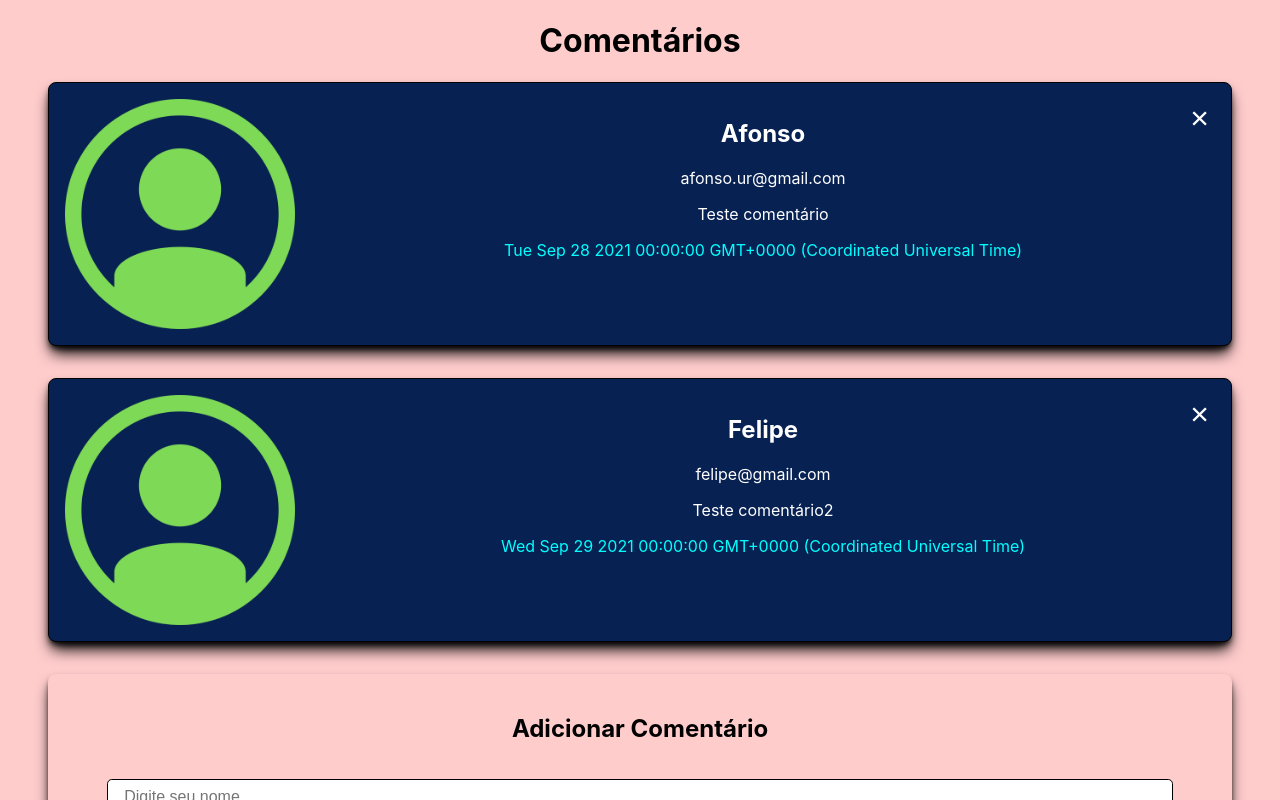
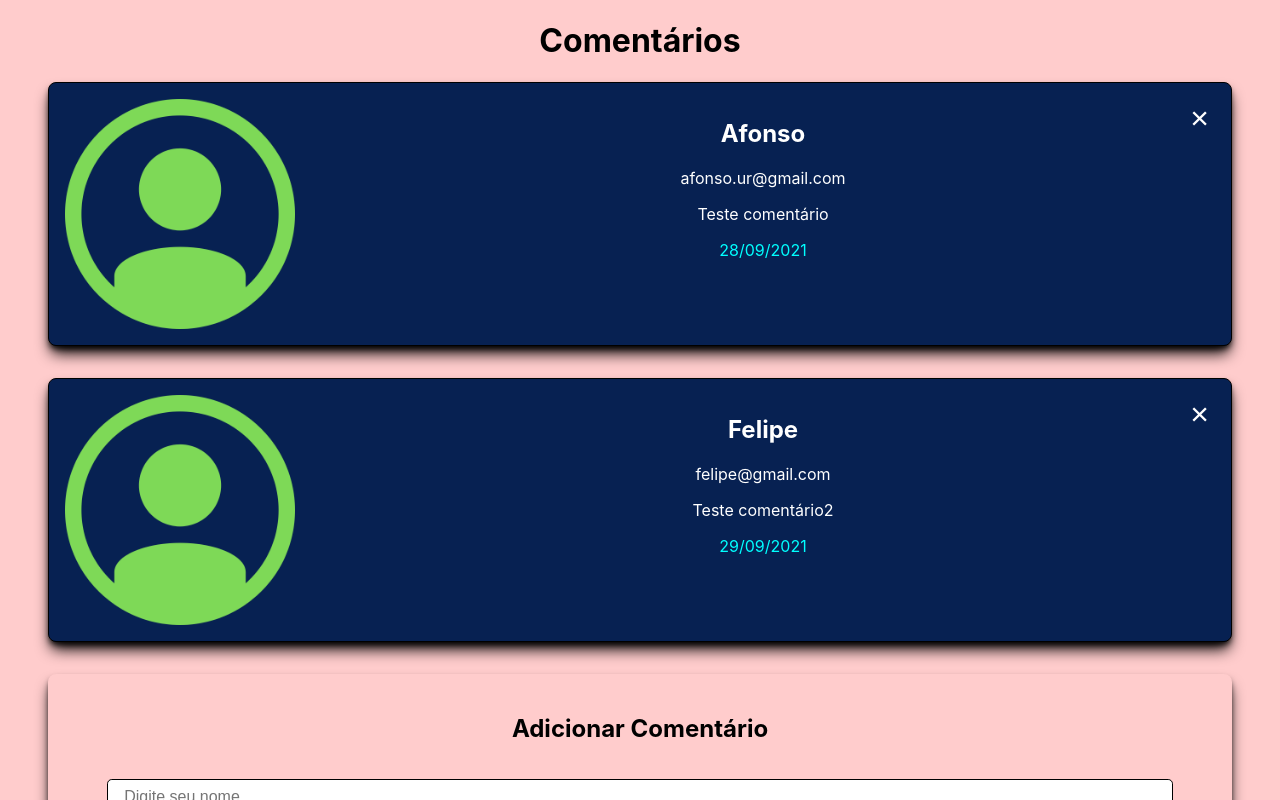
Before and after one commit to Afonso-Lagedo/React, a React (Create React App) app in the folder react-projeto/: page / in a window 1280 px wide. Shown: the top 800 px of the page. Built offline with nearby package versions, Linux system fonts and the light colour scheme.

Commit message:
installing packets

```diff
--- a/react-projeto/package.json
+++ b/react-projeto/package.json
@@ -6,6 +6,7 @@
     "@testing-library/jest-dom": "^5.11.4",
     "@testing-library/react": "^11.1.0",
     "@testing-library/user-event": "^12.1.10",
+    "date-fns": "^2.23.0",
     "react": "^17.0.2",
     "react-dom": "^17.0.2",
     "react-scripts": "4.0.3",
--- a/react-projeto/src/components/Comentario.js
+++ b/react-projeto/src/components/Comentario.js
@@ -1,4 +1,7 @@
 import React from 'react';
+import {formatRelative} from 'date-fns'//to format date
+import {ptBR} from 'date-fns/locale';//to localization
+
 import './Comentario.css'
 import img from './user.png';
 
@@ -13,7 +16,7 @@ const Comentario = props => (//for get properties
             <h2 className="nome">{props.nome}</h2>
             <p className="email">{props.email}</p>
             <p className="mensagem">{props.children}</p>
-            <p className="data">{props.data.toString()}</p>
+            <p className="data">{formatRelative(props.data, new Date(), { locale:ptBR})}</p>
             <button onClick={props.onRemove}>&times;</button>
         </div>
         <br/><br/>
```
Also changed, not shown: 2 other files (tests, documents, lock files or other folders).
